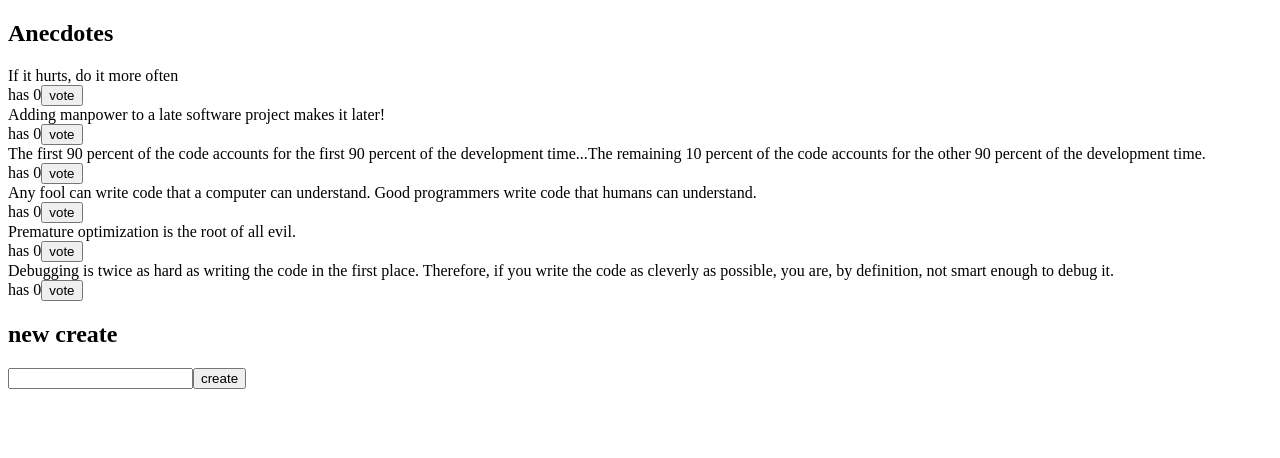
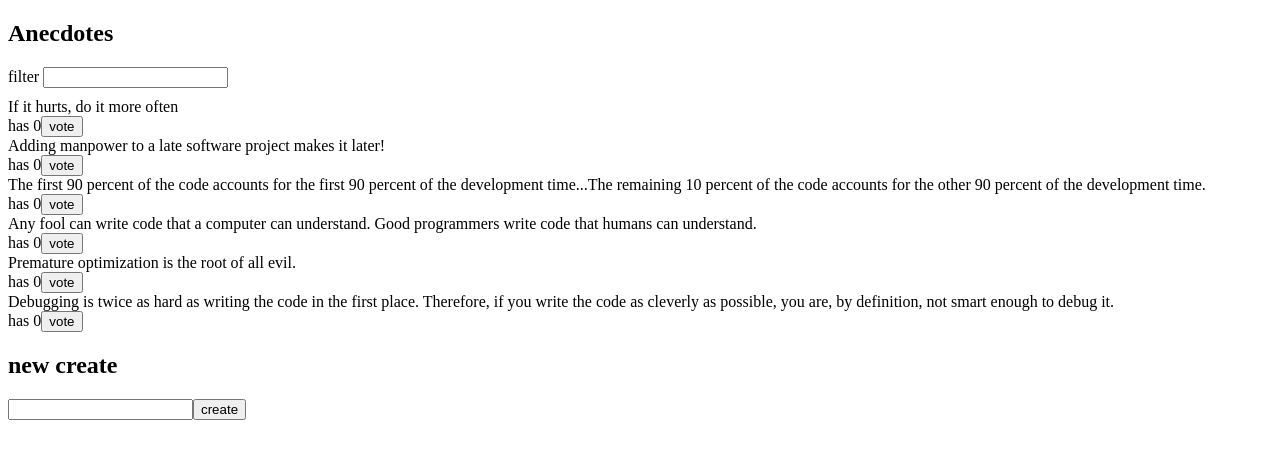
Before and after one commit to Doquynh2603/Fullstack, a React (Vite) app in the folder part 6/redux-anecdotes/: page / in a window 1280 px wide. Shown: the top 458 px of the page. Built offline with nearby package versions, Linux system fonts and the light colour scheme.

Commit message:
exercise 6.9

```diff
--- a/part 6/redux-anecdotes/src/App.jsx
+++ b/part 6/redux-anecdotes/src/App.jsx
@@ -1,9 +1,11 @@
 import AnecdoteForm from "./components/AnecdoteForm";
 import AnecdoteList from "./components/AnecdoteList";
+import Filter from "./components/Filter";
 const App = () => {
   return (
     <div>
       <h2>Anecdotes</h2>
+      <Filter />
       <AnecdoteList />
       <AnecdoteForm />
     </div>
--- a/part 6/redux-anecdotes/src/components/AnecdoteList.jsx
+++ b/part 6/redux-anecdotes/src/components/AnecdoteList.jsx
@@ -1,8 +1,12 @@
 import { useDispatch, useSelector } from "react-redux";
 import { voteAnecdote } from "../reducers/anecdoteReducer";
 const AnecdoteList = () => {
-  const anecdotes = useSelector((state) => state);
   const dispatch = useDispatch();
+  const anecdotes = useSelector(({ anecdotes, filter }) =>
+    anecdotes.filter((a) =>
+      a.content.toLowerCase().includes(filter.toLowerCase())
+    )
+  );
   const addVote = (id) => {
     dispatch(voteAnecdote(id));
   };
--- /dev/null
+++ b/part 6/redux-anecdotes/src/components/Filter.jsx
@@ -0,0 +1,21 @@
+import { useDispatch } from "react-redux";
+import { filterAnecdote } from "../reducers/filterReducer";
+
+const Filter = () => {
+  const dispatch = useDispatch();
+  const handleChange = (event) => {
+    // input-field value is in variable event.target.value
+    return dispatch(filterAnecdote(event.target.value));
+  };
+  const style = {
+    marginBottom: 10,
+  };
+
+  return (
+    <div style={style}>
+      filter <input onChange={handleChange} />
+    </div>
+  );
+};
+
+export default Filter;
--- a/part 6/redux-anecdotes/src/main.jsx
+++ b/part 6/redux-anecdotes/src/main.jsx
@@ -1,13 +1,18 @@
-import ReactDOM from 'react-dom/client'
-import { createStore } from 'redux'
-import { Provider } from 'react-redux'
-import App from './App'
-import reducer from './reducers/anecdoteReducer'
+import ReactDOM from "react-dom/client";
+import { combineReducers, createStore } from "redux";
+import { Provider } from "react-redux";
+import App from "./App";
+import anecdoteReducer from "./reducers/anecdoteReducer";
+import filterReducer from "./reducers/filterReducer";
 
-const store = createStore(reducer)
+const reducer = combineReducers({
+  anecdotes: anecdoteReducer,
+  filter: filterReducer,
+});
+const store = createStore(reducer);
 
-ReactDOM.createRoot(document.getElementById('root')).render(
+ReactDOM.createRoot(document.getElementById("root")).render(
   <Provider store={store}>
     <App />
   </Provider>
-)
+);
--- /dev/null
+++ b/part 6/redux-anecdotes/src/reducers/filterReducer.js
@@ -0,0 +1,16 @@
+const filterReducer = (state = "", action) => {
+  switch (action.type) {
+    case "FILTER":
+      return action.payload;
+    default:
+      return state;
+  }
+};
+
+export const filterAnecdote = (filter) => {
+  return {
+    type: "FILTER",
+    payload: filter,
+  };
+};
+export default filterReducer;
```
